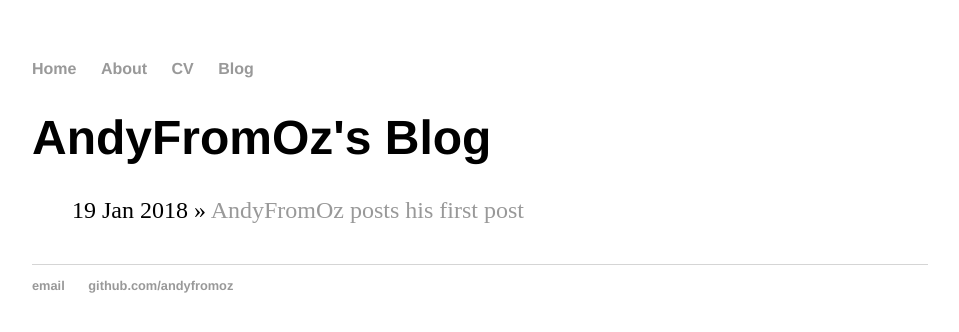
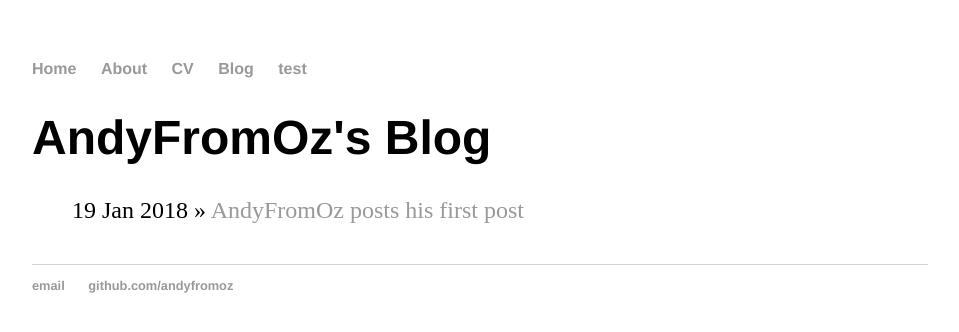
Before and after one commit to andyfromoz/andyfromoz.github.io, a Jekyll site: the page built from blog/index.html, in a window 1280 px wide. Shown: the top 332 px of the page, without its empty margins (160-1119 px from the left). Built offline with Jekyll 4.4.1, drawn with Linux system fonts in a browser that asks for light colours.

Commit message:
Update default.html

```diff
--- a/_layouts/default.html
+++ b/_layouts/default.html
@@ -11,6 +11,7 @@
 	        	<li><a href="/about">About</a></li>
         		<li><a href="/cv">CV</a></li>
         		<li><a href="/blog/">Blog</a></li>
+			<li><a href="/test-project/">test</a></li>
         </ul>
 		</nav>
     <div class="container">
```
